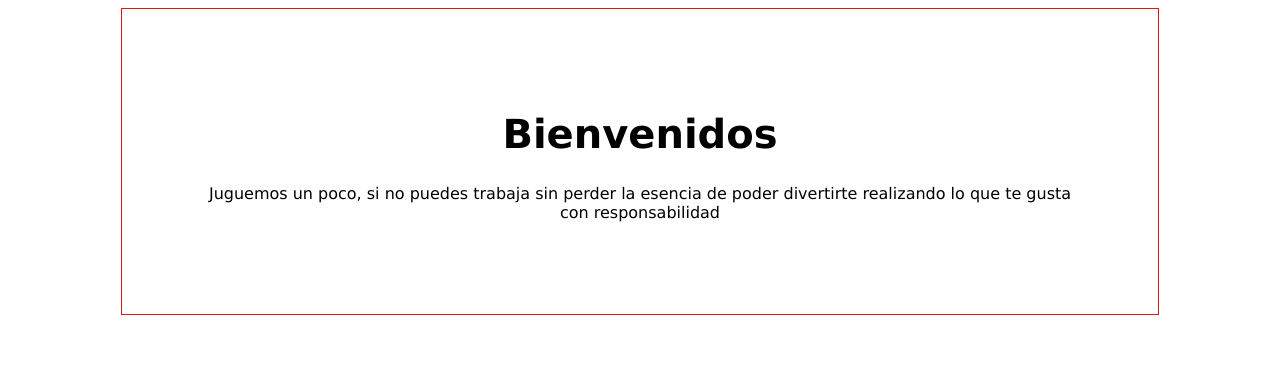
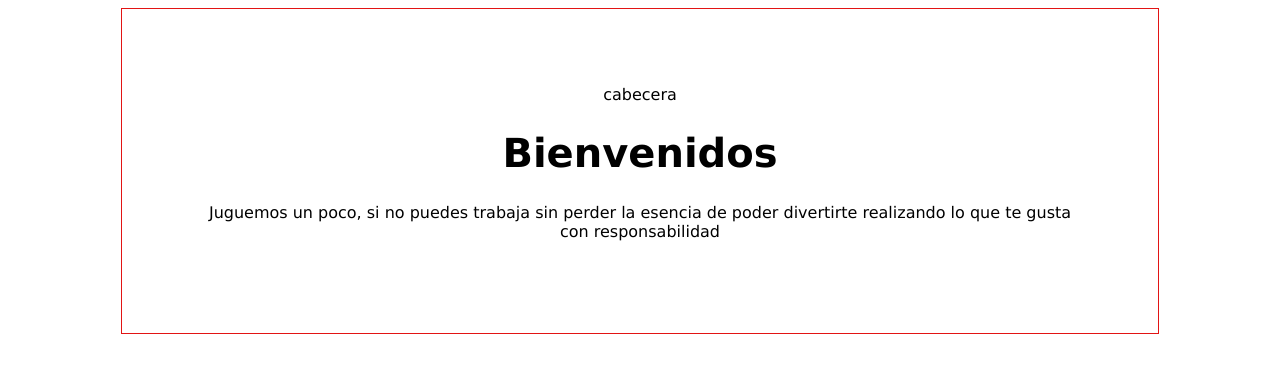
Before and after one commit to JuanDanielSierraDeArco/GHOS, a plain HTML site: page blogpost.html in a window 1280 px wide. Drawn offline with Linux system fonts and the light colour scheme.

Commit message:
cabeceras

```diff
--- a/blogpost.html
+++ b/blogpost.html
@@ -5,11 +5,16 @@
     </head>
     <body>
         <div id="container">
+
             <div id="post">
+                </div id="cabeceras">
+                  cabecera
+
               <h1>Bienvenidos</h1>
               <p>Juguemos un poco, si no puedes trabaja sin perder la esencia de
                 poder divertirte realizando lo que te gusta con responsabilidad</p>
             </div>
+            </div>
          </div>
     </body>
 </html>
```
